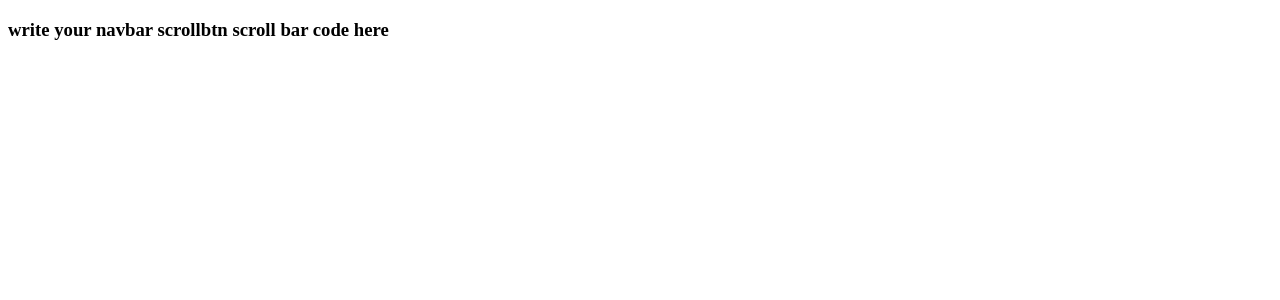
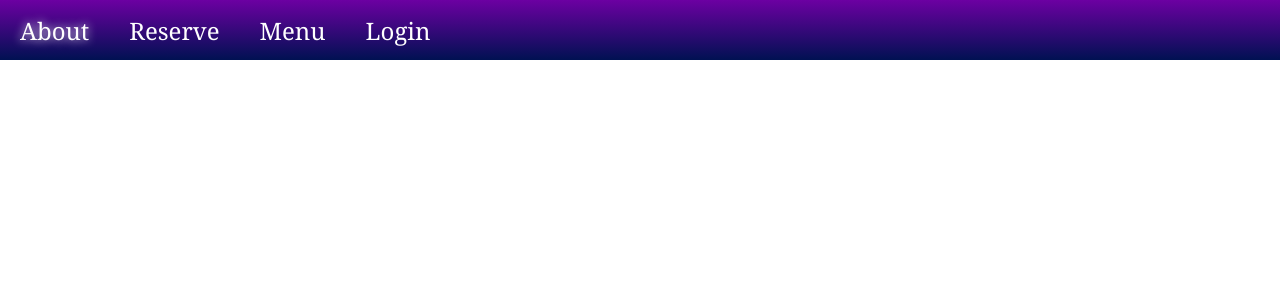
Before and after one commit to Unix2D0s/International-Space-Cafe, a React (Vite) app in the folder frontend/: page /playground in a window 1280 px wide. Shown: the top 300 px of the page. Built offline with nearby package versions, Linux system fonts and the light colour scheme.

Commit message:
Creating navigation bar component

```diff
--- /dev/null
+++ b/frontend/src/components/NavBar.jsx
@@ -0,0 +1,17 @@
+import NavBarCSS from './NavBar.module.css'
+import NavBarItem from './NavBarItem.jsx'
+
+function NavBar() {
+  return (
+    <>
+      <div className={NavBarCSS.gradientBackground}>
+        <NavBarItem itemName="About" />
+        <NavBarItem itemName="Reserve" />
+        <NavBarItem itemName="Menu" />
+        <NavBarItem itemName="Login" />
+      </div>
+    </>
+  );
+}
+
+export default NavBar
--- /dev/null
+++ b/frontend/src/components/NavBar.module.css
@@ -0,0 +1,15 @@
+.gradientBackground {
+  width: 100%;
+  height: 60px;
+  position: absolute;
+  overflow: hidden;
+  background: linear-gradient(180deg, var(--color-bg1), var(--color-bg2));
+  top: 0;
+  left: 0;
+}
+
+
+:root {
+  --color-bg1: rgb(108, 0, 162);
+  --color-bg2: rgb(0, 17, 82);
+}
--- /dev/null
+++ b/frontend/src/components/NavBarItem.jsx
@@ -0,0 +1,9 @@
+import NavBarItemCSS from './NavBarItem.module.css'
+
+function NavBarItem(props) {
+  return (
+    <a className={NavBarItemCSS.item}>{props.itemName}</a>
+  );
+}
+
+export default NavBarItem
--- /dev/null
+++ b/frontend/src/components/NavBarItem.module.css
@@ -0,0 +1,14 @@
+.item {
+  font-family: Charter, 'Bitstream Charter', 'Sitka Text', Cambria, serif;
+  font-weight: normal;
+  color: white;
+  font-size: 24px;
+  float: left;
+  text-align: center;
+  padding: 14px 20px;
+}
+
+.item:hover {
+  text-shadow: 0 0 10px whitesmoke;
+  cursor: pointer;
+}
--- a/frontend/src/pages/Playground.jsx
+++ b/frontend/src/pages/Playground.jsx
@@ -1,7 +1,8 @@
-export default function Playground(){
+import NavBar  from "../components/NavBar"
+export default function Playground() {
     return (
         <div>
-            <h3>write your navbar scrollbtn scroll bar code here</h3>
+            <NavBar></NavBar>
         </div>
     )
 }
```
